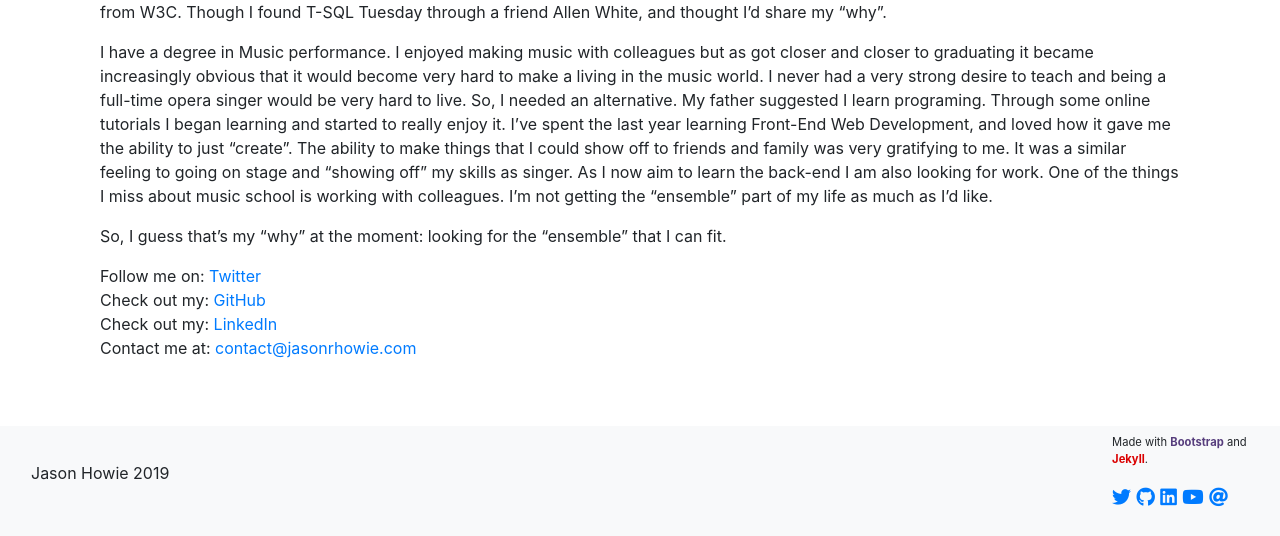
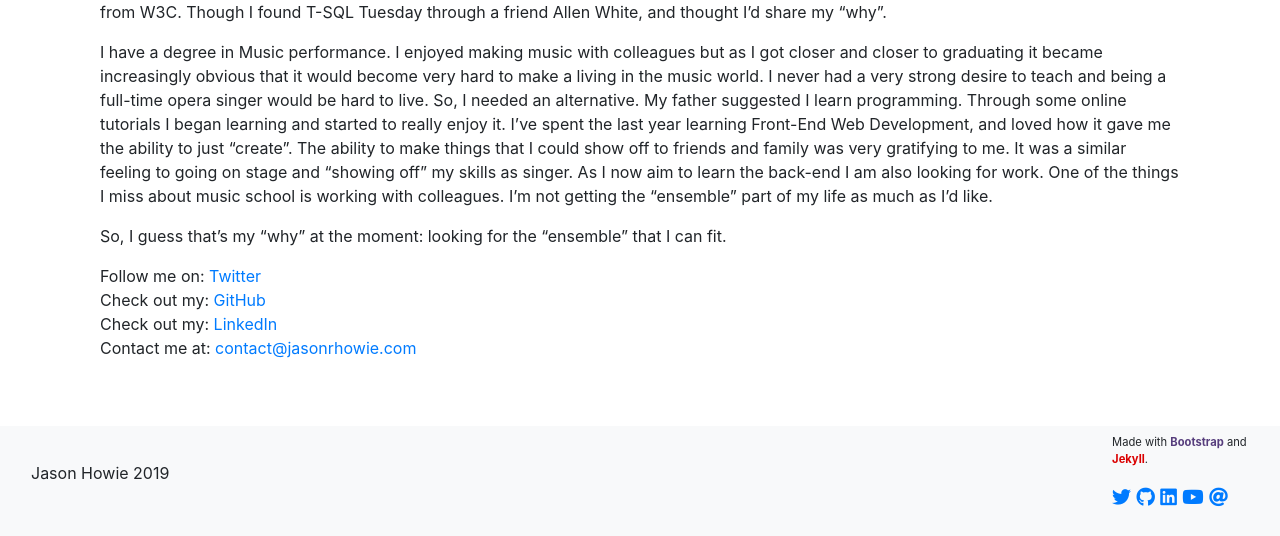
Before and after one commit to bt93/old_website, a Jekyll site: the page built from _posts/2019-2-12-my-why.md, in a window 1280 px wide and 1379 px high. Shown: the part 843-1379 px from the top of the window. Built offline with Jekyll 4.4.1, drawn with Linux system fonts in a browser that asks for light colours; nearby versions of some CDN libraries; comment, search, counter and statistics services are not loaded.

Commit message:
make edits to post

```diff
--- a/_posts/2019-2-12-my-why.md
+++ b/_posts/2019-2-12-my-why.md
@@ -8,6 +8,6 @@ comments: true
 
 I am a first time poster of T-SQL Tuesdays. My experience with SQL is limited. In fact, the only experience I have is from a tutorial on syntax from W3C. Though I found T-SQL Tuesday through a friend Allen White, and thought I’d share my “why”.
 
-I have a degree in Music performance. I enjoyed making music with colleagues but as got closer and closer to graduating it became increasingly obvious that it would become very hard to make a living in the music world. I never had a very strong desire to teach and being a full-time opera singer would be very hard to live. So, I needed an alternative. My father suggested I learn programing. Through some online tutorials I began learning and started to really enjoy it. I’ve spent the last year learning Front-End Web Development, and loved how it gave me the ability to just “create”.  The ability to make things that I could show off to friends and family was very gratifying to me. It was a similar feeling to going on stage and “showing off” my skills as singer. As I now aim to learn the back-end I am also looking for work. One of the things I miss about music school is working with colleagues. I’m not getting the “ensemble” part of my life as much as I’d like.
+I have a degree in Music performance. I enjoyed making music with colleagues but as I got closer and closer to graduating it became increasingly obvious that it would become very hard to make a living in the music world. I never had a very strong desire to teach and being a full-time opera singer would be hard to live. So, I needed an alternative. My father suggested I learn programming. Through some online tutorials I began learning and started to really enjoy it. I’ve spent the last year learning Front-End Web Development, and loved how it gave me the ability to just “create”.  The ability to make things that I could show off to friends and family was very gratifying to me. It was a similar feeling to going on stage and “showing off” my skills as singer. As I now aim to learn the back-end I am also looking for work. One of the things I miss about music school is working with colleagues. I’m not getting the “ensemble” part of my life as much as I’d like.
 
 So, I guess that’s my “why” at the moment: looking for the “ensemble” that I can fit.
```
